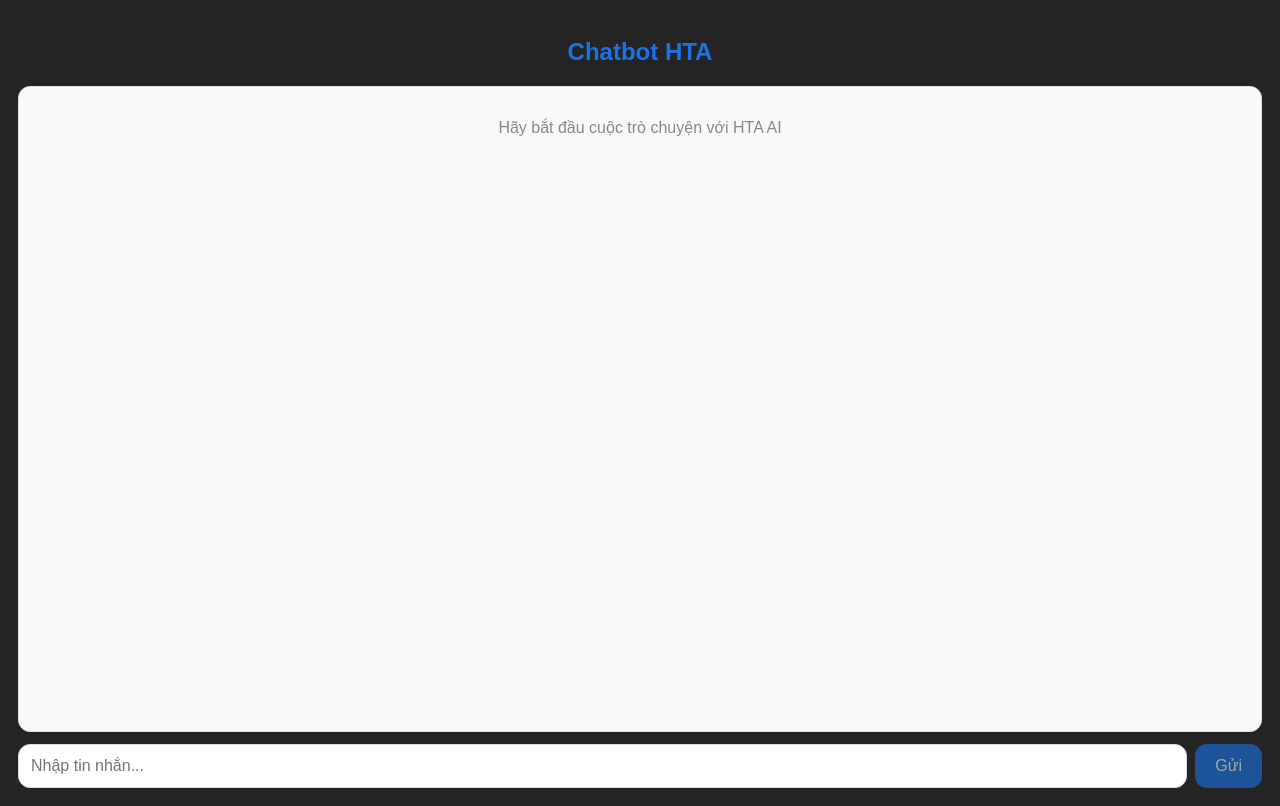
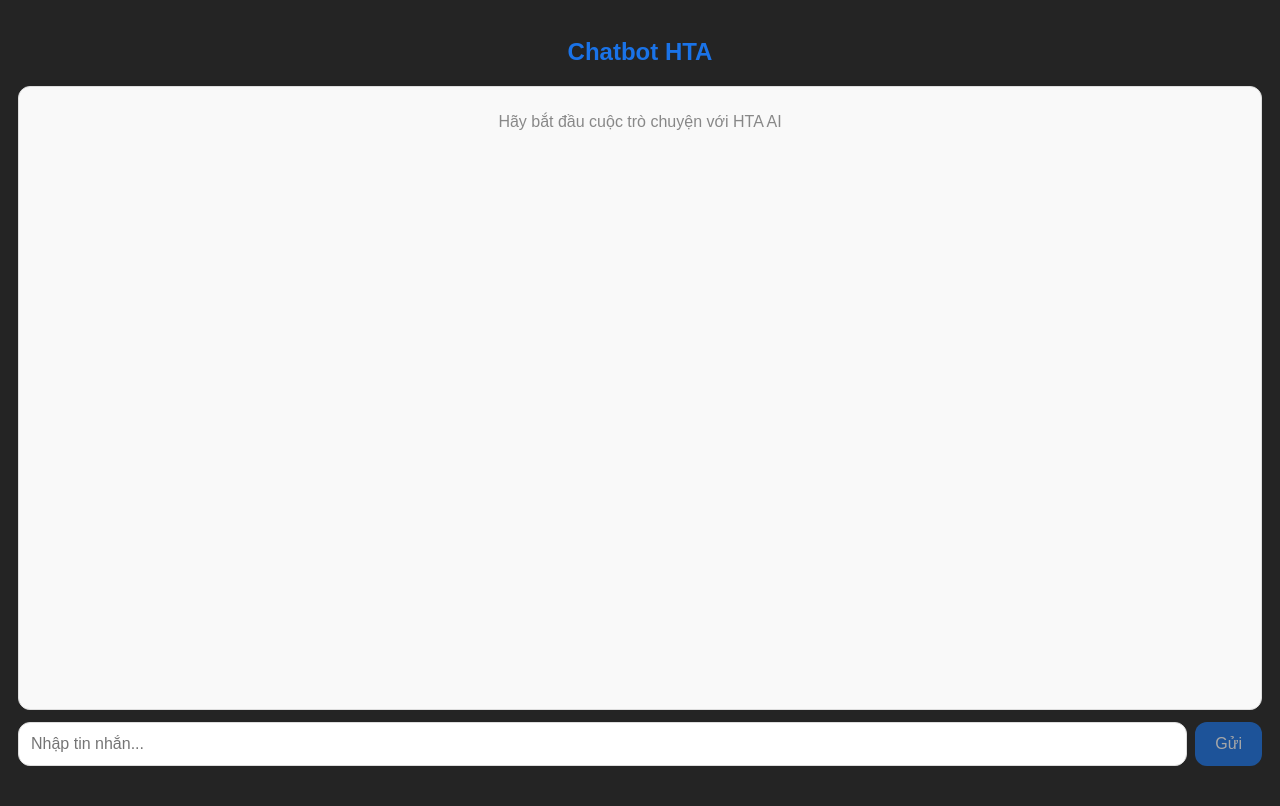
Before and after one commit to teadev2002/chat-hta-ai, a React (Vite) app: page / in a window 1280 px wide. Built offline with nearby package versions, Linux system fonts and the light colour scheme.

Commit message:
reduce padding

```diff
--- a/src/Chatbot.jsx
+++ b/src/Chatbot.jsx
@@ -86,11 +86,11 @@ const Chatbot = () => {
 
       <div
         style={{
-          height: '620px',
+          height: '610px',
           overflowY: 'auto',
           border: '1px solid #ddd',
           borderRadius: '12px',
-          padding: '12px',
+          padding: '6px',
           marginBottom: '12px',
           backgroundColor: '#f9f9f9',
         }}
```
